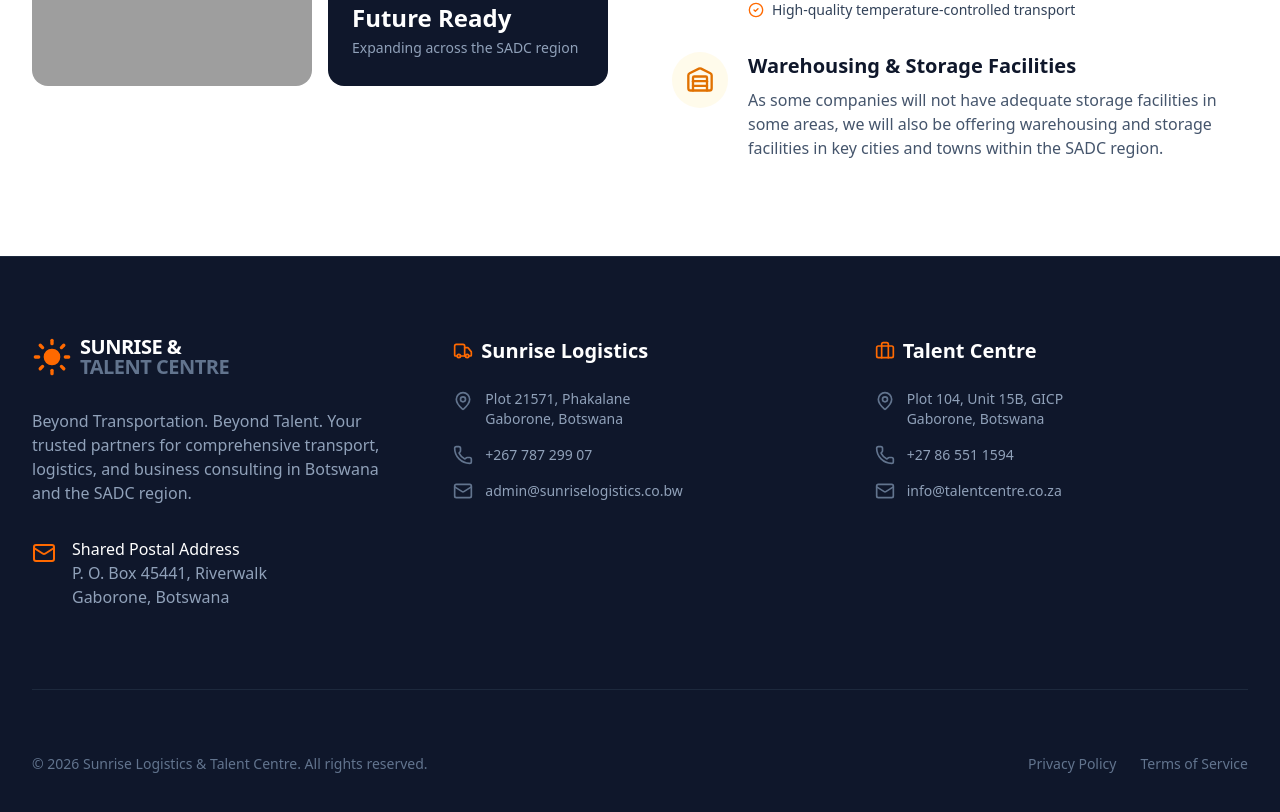
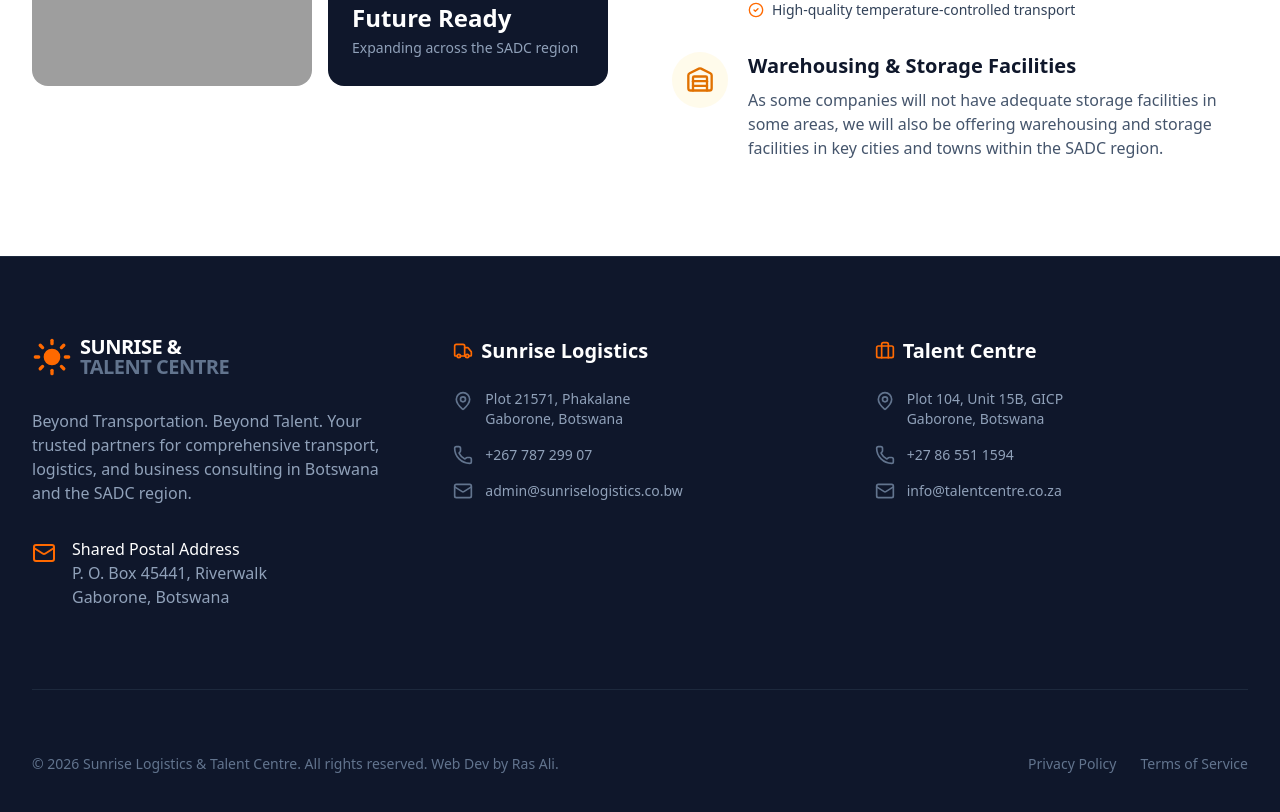
Before and after one commit to rasali535/talentcentre, a React (Vite) app: page / in a window 1280 px wide. Shown: the part 2885-3697 px from the top of the page. Built offline with nearby package versions, Linux system fonts and the light colour scheme; grey boxes are pictures that could not be loaded.

Commit message:
feat: Update site title and metadata
Updates the HTML title, `metadata.json` name, and footer text to accurately reflect the application's new branding as "Talent Centre Consultancy & Logistics".

```diff
--- a/index.html
+++ b/index.html
@@ -3,7 +3,7 @@
   <head>
     <meta charset="UTF-8" />
     <meta name="viewport" content="width=device-width, initial-scale=1.0" />
-    <title>My Google AI Studio App</title>
+    <title>Talent Centre Consultancy & Logistics</title>
   </head>
   <body>
     <div id="root"></div>
--- a/metadata.json
+++ b/metadata.json
@@ -1,5 +1,5 @@
 {
-  "name": "Sunrise Logistics & Talent Centre",
+  "name": "Talent Centre Consultancy & Logistics",
   "description": "Integrated landing page for Sunrise Logistics and Talent Centre, offering comprehensive transport, logistics, and business consulting services in Botswana and the SADC region.",
   "requestFramePermissions": []
 }
--- a/src/pages/LandingPage.tsx
+++ b/src/pages/LandingPage.tsx
@@ -424,7 +424,7 @@ export default function LandingPage() {
 
           <div className="flex flex-col md:flex-row justify-between items-center gap-6">
             <div className="text-sm text-slate-500">
-              © {new Date().getFullYear()} Sunrise Logistics & Talent Centre. All rights reserved.
+              © {new Date().getFullYear()} Sunrise Logistics & Talent Centre. All rights reserved. Web Dev by Ras Ali.
             </div>
             <div className="flex gap-6 text-sm text-slate-500">
               <a href="#" className="hover:text-white transition-colors">Privacy Policy</a>
```
